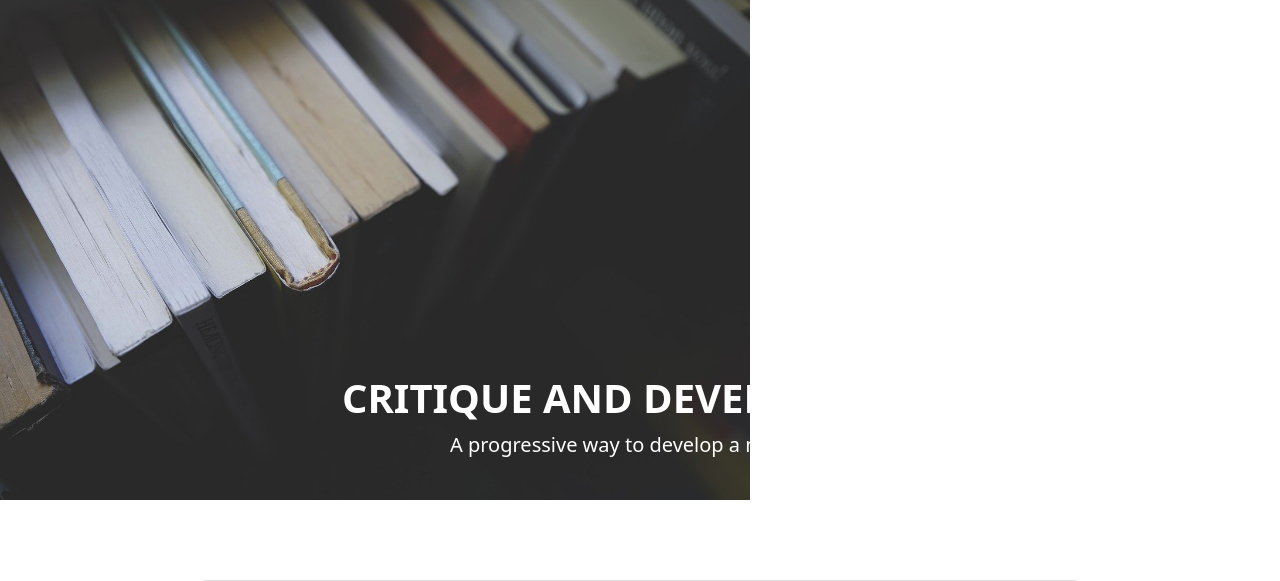
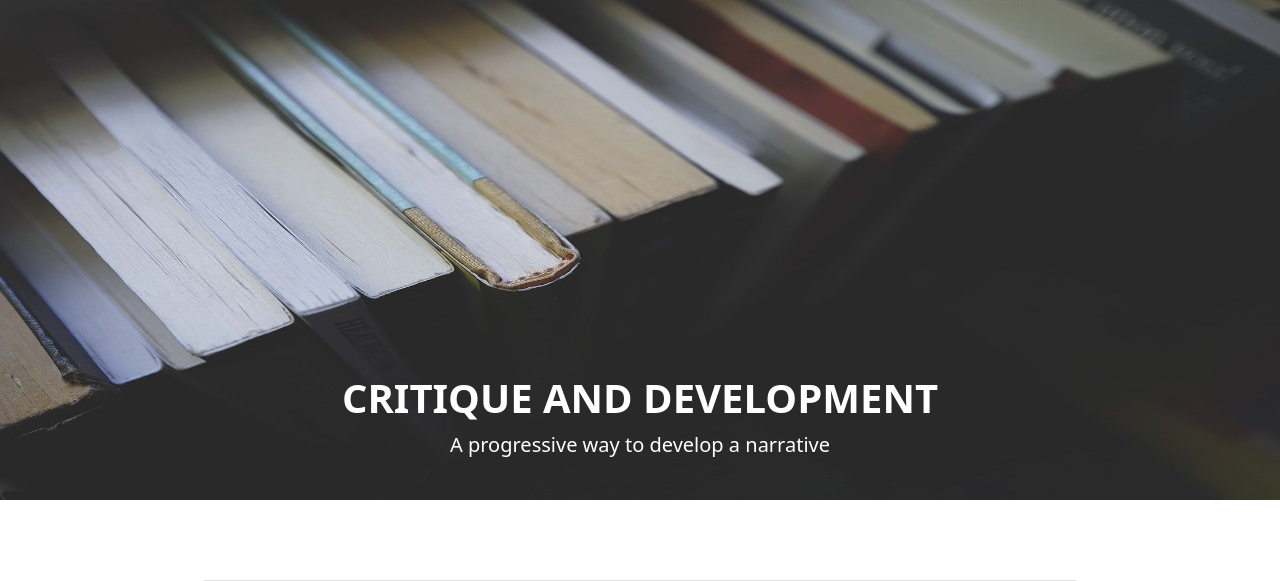
Before and after one commit to Saad-Aleem/islamiclearning, a Django app: page /critique in a window 1280 px wide. Shown: the part 56-637 px from the top of the page. Run offline with Django 3.2, Linux system fonts and the light colour scheme; data comes from the database, SQL or seed files in the repository; parts of the project's set-up code (start-up, migrations or seed data) failed here and were passed over; some libraries are stand-ins or nearby versions.

Commit message:
Update critique.html

```diff
--- a/critique/templates/critique/critique.html
+++ b/critique/templates/critique/critique.html
@@ -48,7 +48,7 @@
   <div id="carouselExampleCaptions" class="carousel slide" data-bs-ride="carousel">
     <div class="carousel-inner">
       <div class="carousel-item active">
-        {% load static %}<img src="{% static 'img/books.jpg' %}" style="max-width: 100%; height: 500px; alt="...">
+        {% load static %}<img src="{% static 'img/books.jpg' %}" class="w-100" height="500px" alt="...">
         <div class="carousel-caption d-none d-md-block">
           <h1 class="fw-bold">CRITIQUE AND DEVELOPMENT</h1>
           <p class="lead mb-0">A progressive way to develop a narrative</p>
```
